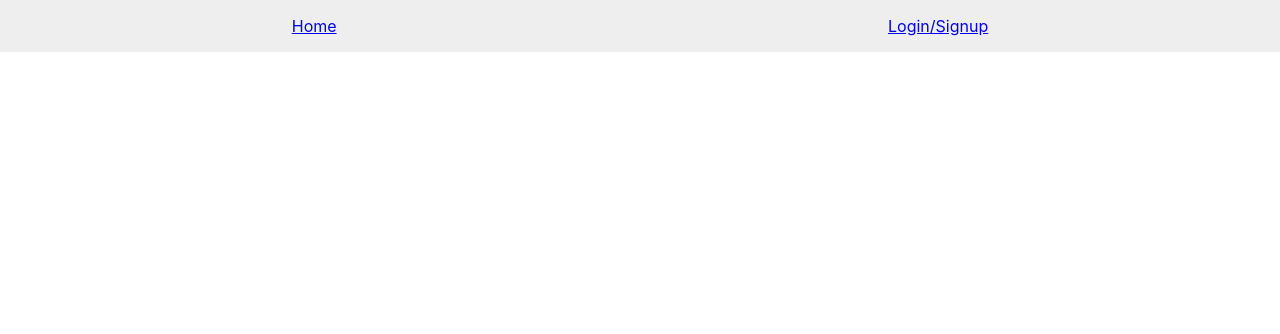
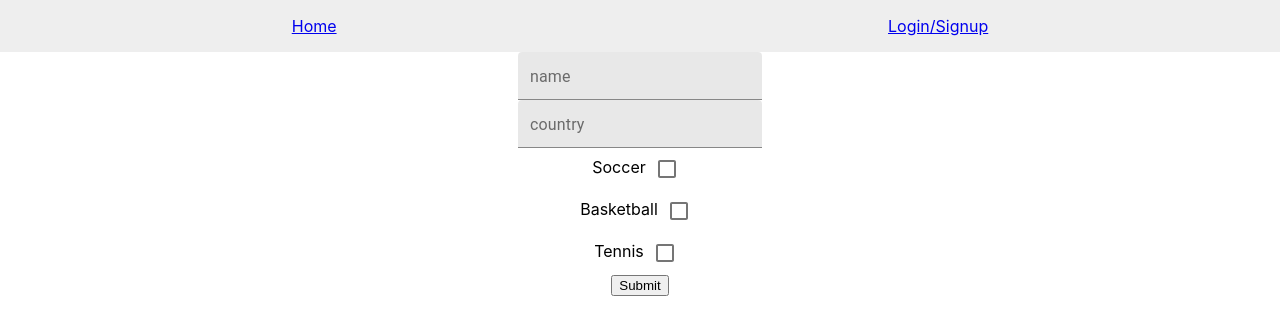
Before and after one commit to Final-Project-Group/Final-Project, a React (Create React App) app in the folder frontend/: page /UserInfo in a window 1280 px wide. Shown: the top 334 px of the page. Built offline with nearby package versions, Linux system fonts and the light colour scheme; no server answers.

Commit message:
working on user info

```diff
--- a/frontend/src/App.js
+++ b/frontend/src/App.js
@@ -1,13 +1,14 @@
 import logo from './logo.svg';
-import { useEffect, useState } from 'react'
-import actions from './api'
+import { useEffect, useState } from 'react';
+import actions from './api';
 import './App.css';
-import { Switch, Link, Route } from 'react-router-dom'
+import { Switch, Link, Route } from 'react-router-dom';
 import TheContext from './TheContext';
-import Home from './components/Home'
-import Auth from './components/Auth'
-import AddPost from './components/AddPost'
-import Profile from './components/Profile'
+import Home from './components/Home';
+import Auth from './components/Auth';
+import AddPost from './components/AddPost';
+import Profile from './components/Profile';
+import UserInfo from './components/UserInfo';
 
 function App() {
 
@@ -37,7 +38,7 @@ function App() {
             : <Link to='/Auth'>Login/Signup</Link>}
         </nav>
         <Switch>
-
+          <Route exact path="/UserInfo" render={(props) => <UserInfo {...props} />} />
           <Route exact path="/" render={(props) => <Home {...props} />} />
           <Route exact path="/AddPost" render={(props) => <AddPost {...props} />} />
           <Route exact path="/Auth" render={(props) => <Auth {...props} />} />
--- a/frontend/src/components/Splash.js
+++ b/frontend/src/components/Splash.js
@@ -1,6 +1,7 @@
 import React from 'react';
 
 function Splash(props) {
+
     return (
         <div>
             Splash
--- /dev/null
+++ b/frontend/src/components/UserInfo.js
@@ -0,0 +1,141 @@
+import React, { useState } from 'react';
+import TextField from '@material-ui/core/TextField';
+import Checkbox from '@material-ui/core/Checkbox';
+
+function UserInfo(props) {
+    const [checked, setChecked] = useState(false);
+    const [checked2, setChecked2] = useState(false);
+    const [checked3, setChecked3] = useState(false);
+    const [user, setUser] = useState({
+        name: '',
+        country: '',
+        sports: [
+            {
+                soccer: false,
+                level: ''
+            },
+            {
+                basketball: false,
+                level: ''
+            },
+            {
+                tennis: false,
+                level: ''
+            }
+        ]
+    });
+
+
+    const handleChange = (e) => {
+        if (e.target.name === 'name') {
+            let u = {...user};
+            u.name = e.target.value;
+            setUser(u);
+        }
+        if (e.target.name === 'country') {
+            let u = {...user};
+            u.country = e.target.value;
+            setUser(u);
+        }
+
+        if (e.target.id == 'soccer') {
+            let u = {...user};
+
+            if (checked) {
+                setChecked(false);
+                u.sports[0].soccer = false;
+                setUser(u);
+            } else {
+                setChecked(true)
+                u.sports[0].soccer = true;
+                setUser(u);
+            };
+        }
+
+        if (e.target.id == 'basketball') {
+            let u = {...user};
+
+            if (checked2) {
+                setChecked2(false);
+                u.sports[1].basketball = false;
+                setUser(u);
+            } else {
+                setChecked2(true)
+                u.sports[1].basketball = true;
+                setUser(u);
+            };
+        }
+
+        if (e.target.id == 'tennis') {
+            let u = {...user};
+
+            if (checked3) {
+                setChecked3(false);
+                u.sports[2].tennis = false;
+                setUser(u);
+            } else {
+                setChecked3(true)
+                u.sports[2].tennis = true;
+                setUser(u);
+            };
+        }
+
+    }
+
+
+    const handleSubmit = (e) => {
+
+        console.log('x')
+    }
+
+    console.log(user);
+
+    return (
+        <div>
+            <form className="UserInfo" onSubmit={handleSubmit}>
+                <TextField
+                    label="name"
+                    name="name"
+                    id="filled-size-small"
+                    variant="filled"
+                    size="small"
+                    onChange={handleChange}
+                />
+                <br/>
+                <TextField
+                    label="country"
+                    name="country"
+                    id="filled-size-small"
+                    variant="filled"
+                    size="small"
+                    onChange={handleChange}
+                />
+                <br/>
+                Soccer
+                <Checkbox
+                    id="soccer"
+                    onChange={handleChange}
+                    inputProps={{ 'aria-label': 'primary checkbox' }}
+                />
+                <br/>
+                Basketball
+                <Checkbox
+                    id="basketball"
+                    onChange={handleChange}
+                    inputProps={{ 'aria-label': 'primary checkbox' }}
+                />
+                <br/>
+                Tennis
+                <Checkbox
+                    id="tennis"
+                    onChange={handleChange}
+                    inputProps={{ 'aria-label': 'primary checkbox' }}
+                />
+                <br/>
+                <input type="submit" value="Submit" />
+            </form>
+        </div>
+    );
+}
+
+export default UserInfo;
```
